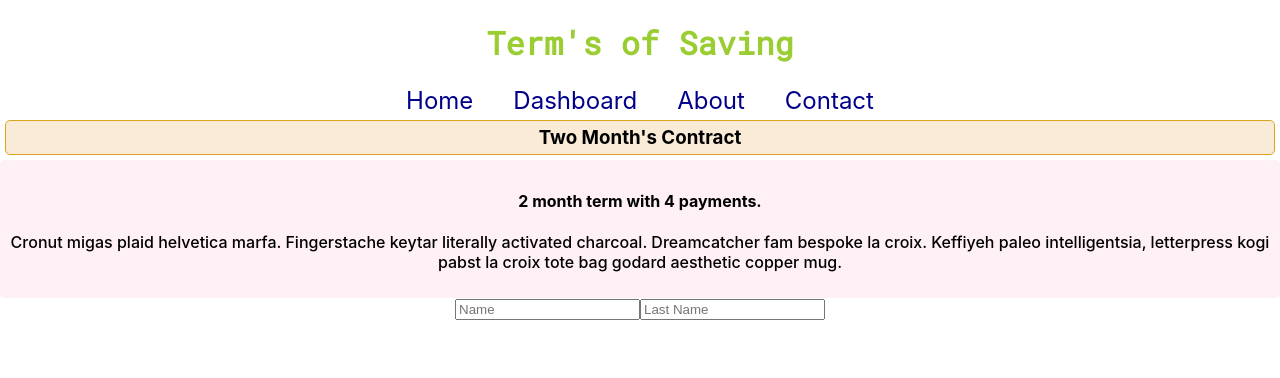
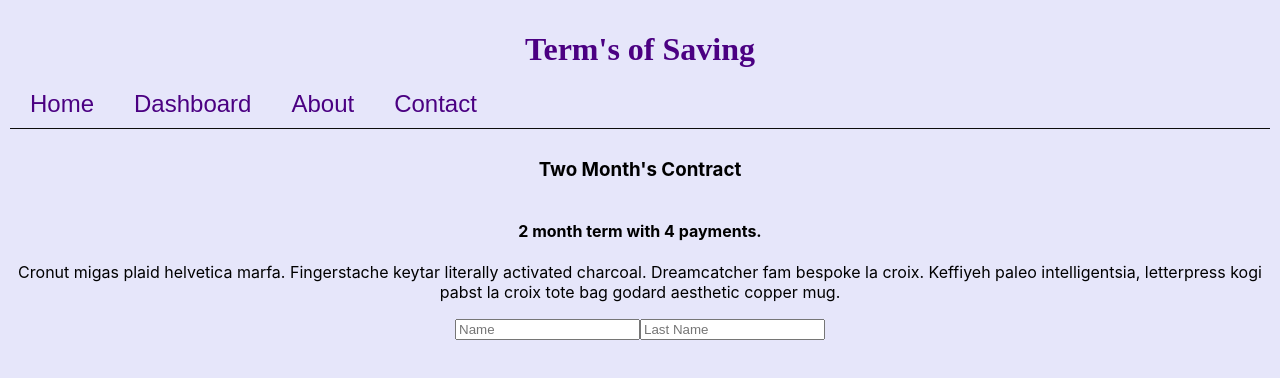
Before and after one commit to estelo2jz/terms-savings-app, a React (Create React App) app: page /twoMonth in a window 1280 px wide. Shown: the top 378 px of the page. Built offline with nearby package versions, Linux system fonts and the light colour scheme.

Commit message:
many styles changes and looks way better

```diff
--- a/src/App.scss
+++ b/src/App.scss
@@ -1,4 +1,8 @@
 @import "./styles/main.scss";
+
+body {
+  background-color: #E6E6FA;
+}
 
 .App {
   text-align: center;
--- a/src/styles/dashboard.scss
+++ b/src/styles/dashboard.scss
@@ -6,35 +6,38 @@
   }
 
   .dashboard-space-one {
-    display: flex;
+    display: grid;
+    grid-template-columns: 1fr 1fr 1fr;
+    grid-template-rows: 2fr 2fr;
     justify-content: center;
-    // background-color: #5F9EA0;
-    height: 100%;
+    height: 500px;
+    width: 100%;
 
     .dashboard-space-two {
-      align-items: center;
-      width: 100%;
+      padding: 20px;
       height: 100%;
-      position: relative;
-      margin-top: 20px;
-      padding-left: 10px;
-      padding-right: 10px;
 
-      .boxes {
+
+      .dashboard-heading {
         @include base-border-radius();
-
+        height: 10%;
         padding: 10px;
         margin-bottom: 5px;
-        background-color: #FAEBD7;
+        background-color: darkcyan;
+        color: white;
         font-weight: 700;
-        border: 1px solid #DAA520;
+        // border: 1px solid rgb(0, 0, 0);
       }
 
       .dashboard-info {
         @include base-border-radius();
+        padding: 5px 30px;
+        // background-color: #FFF0F5;
 
-        padding: 5px;
-        background-color: #FFF0F5;
+        p {
+          height: 50%;
+          padding: 10px;
+        }
       }
     }
   }
--- a/src/styles/home.scss
+++ b/src/styles/home.scss
@@ -2,7 +2,7 @@
   display: block;
 
   .home-title {
-    color: $dark;
+    color: darkcyan;
   }
 
   .links-container {
@@ -13,14 +13,30 @@
     .single-link {
       padding: 10px;
 
+      .home-container {
+
+        h3 {
+          @include base-border-radius();
+          font-family: 'Mukta Vaani', sans-serif;
+          height: 10%;
+          background-color: #FAEBD7;
+          margin-bottom: 5px;
+          padding: 5px;
+        }
+
+        .home-summary {
+          @include base-border-radius();
+          font-family: 'DM Sans', sans-serif;
+          background-color: #FFF0F5;
+          padding: 10px;
+          font-weight: 500;
+        }
+      }
+
     }
     .btn-page {
       @include base-border-radius();
-      cursor: pointer;
-      background-color: darkcyan;
-      color: whitesmoke;
-      padding: 10px;
-      margin: 10px;
+      @include base-btn();
     }
   }
 }
--- a/src/styles/mixins.scss
+++ b/src/styles/mixins.scss
@@ -1,3 +1,13 @@
 @mixin base-border-radius() {
   border-radius: 5px;
 }
+
+@mixin base-btn() {
+  @include base-border-radius();
+  cursor: pointer;
+  background-color: darkcyan;
+  color: whitesmoke;
+  padding: 10px;
+  margin: 10px;
+  border: transparent;
+}
--- a/src/styles/month.scss
+++ b/src/styles/month.scss
@@ -1,20 +1,48 @@
 .month-container {
   @include base-border-radius();
+  display: grid;
+  grid-auto-columns: 1;
+  align-items: center;
+
+  .month-title {
+    display: flex;
+    justify-content: center;
+
+    .month-heading {
 
 
-  h3 {
-    @include base-border-radius();
-
-    background-color: #FAEBD7;
-    border: 1px solid #DAA520;
-    margin: 5px;
-    padding: 5px;
+      h3 {
+        @include base-border-radius();
+        font-family: 'Mukta Vaani', sans-serif;
+        // height: 10%;
+        // width: 20%;
+        background-color: darkcyan;
+        color: white;
+        margin: 5px;
+        padding: 10px;
+      }
+    }
   }
 
-  .month-summary {
+  .month-summary-container {
+    display: flex;
+    justify-content: center;
+    align-items: center;
+    padding: 10px;
+    height: 100%;
+    width: 100%;
+
+    .month-summary {
     @include base-border-radius();
-    background-color: #FFF0F5;
-    padding: 10px;
-    font-weight: 500;
+    font-family: 'DM Sans', sans-serif;
+    // background-color: #FFF0F5;
+    height: 100%;
+    width: 80%;
+
+      p {
+        padding: 10px;
+      }
+
+    }
   }
 }
--- a/src/styles/navigation.scss
+++ b/src/styles/navigation.scss
@@ -1,16 +1,33 @@
 .nav {
+  background-color: #E6E6FA;
+  padding: 10px;
   .nav-title {
-    font-family: 'Roboto Mono', monospace;
-    color: #9ACD32;
+    font-family: 'Trade Winds', cursive;
+    color: #4B0082;
   }
   .nav-links {
+    font-family: 'Kanit', sans-serif;
     display: flex;
-    justify-content: center;
     font-size: 1.5em;
-    a {
-      text-decoration: none;
-      color: darkblue;
-      padding: 20px;
+    padding-bottom: 10px;
+    border-bottom: 1px solid rgb(12, 12, 12);
+
+
+    .nav-single {
+      a {
+        text-decoration: none;
+        color: #4B0082;
+        margin: 20px;
+
+        &:hover {
+          color: #48D1CC;
+        }
+      }
+
+      .nav-link-active {
+        border-bottom: 1.5px solid #48D1CC;
+        color: #48D1CC;
+      }
     }
   }
 }
```
